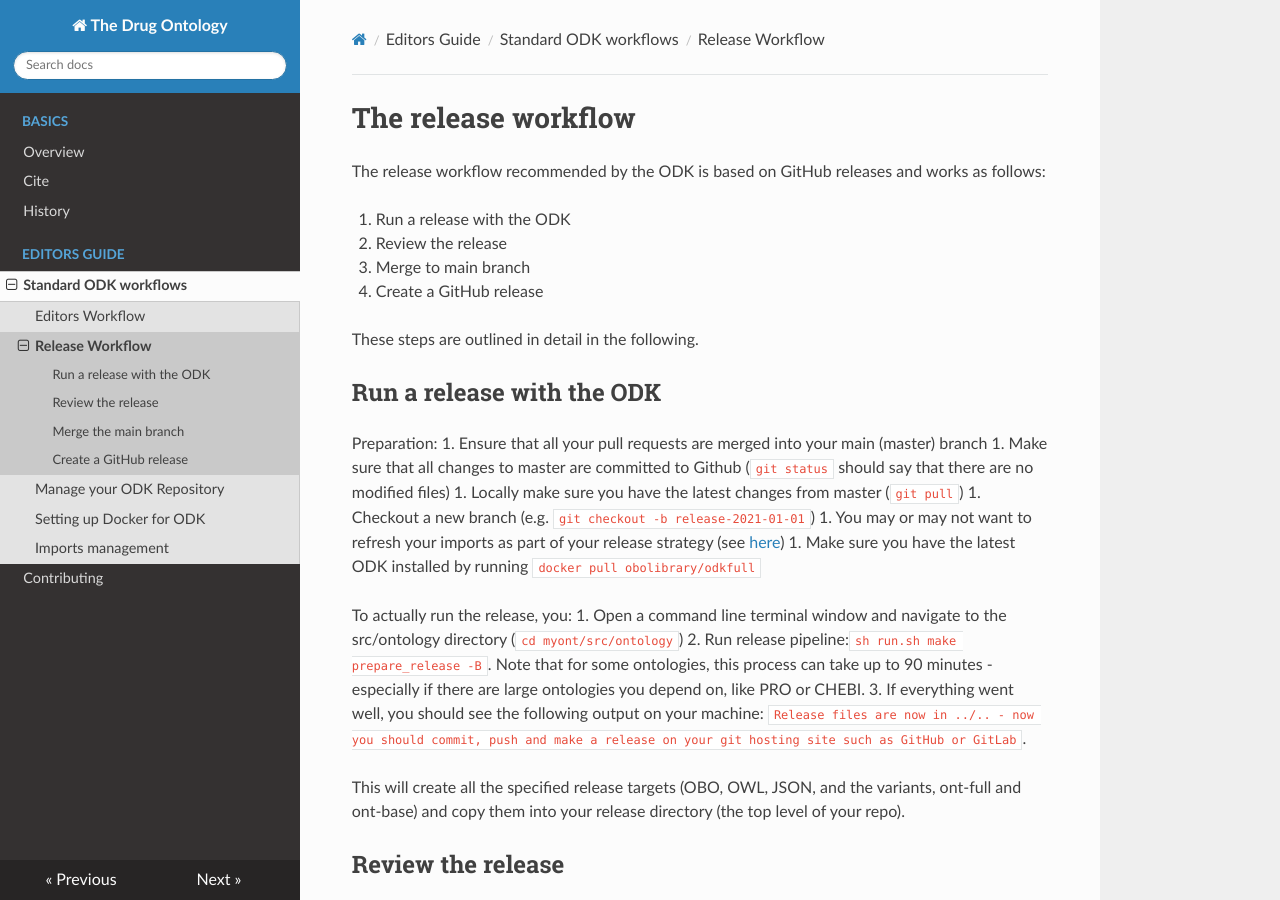
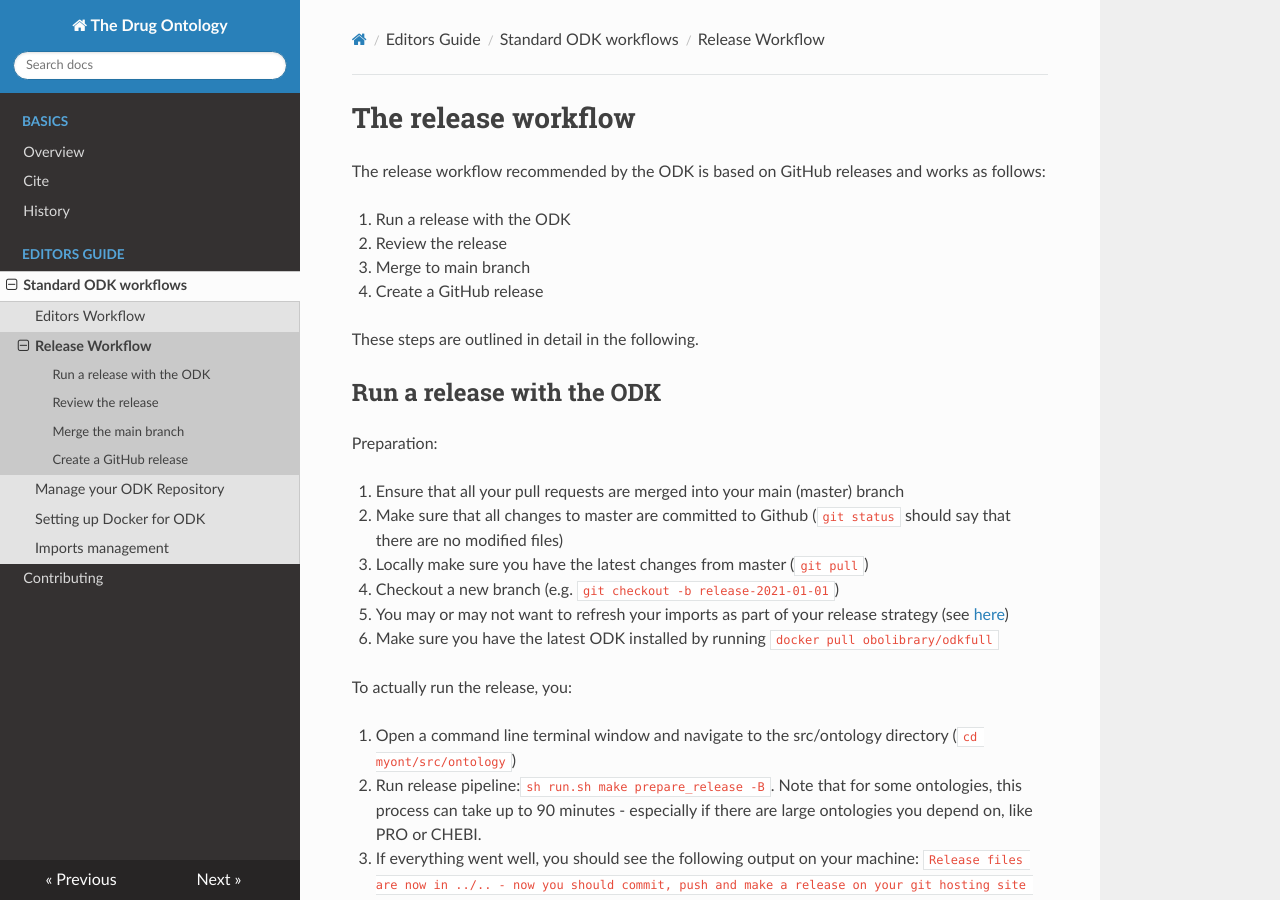
Before and after one commit to mcwdsi/dron, an MkDocs documentation site: the page built from docs/odk-workflows/ReleaseWorkflow.md, in a window 1280 px wide and 900 px high. Built offline with MkDocs 1.6.1, drawn with Linux system fonts in a browser that asks for light colours; nearby versions of some CDN libraries.

Commit message:
Update docs

```diff
--- a/docs/odk-workflows/ReleaseWorkflow.md
+++ b/docs/odk-workflows/ReleaseWorkflow.md
@@ -11,14 +11,16 @@ These steps are outlined in detail in the following.
 ## Run a release with the ODK
 
 Preparation:
+
 1. Ensure that all your pull requests are merged into your main (master) branch
-1. Make sure that all changes to master are committed to Github (`git status` should say that there are no modified files)
-1. Locally make sure you have the latest changes from master (`git pull`)
-1. Checkout a new branch (e.g. `git checkout -b release-2021-01-01`)
-1. You may or may not want to refresh your imports as part of your release strategy (see [here](UpdateImports.md))
-1. Make sure you have the latest ODK installed by running `docker pull obolibrary/odkfull`
+2. Make sure that all changes to master are committed to Github (`git status` should say that there are no modified files)
+3. Locally make sure you have the latest changes from master (`git pull`)
+4. Checkout a new branch (e.g. `git checkout -b release-2021-01-01`)
+5. You may or may not want to refresh your imports as part of your release strategy (see [here](UpdateImports.md))
+6. Make sure you have the latest ODK installed by running `docker pull obolibrary/odkfull`
 
 To actually run the release, you:
+
 1. Open a command line terminal window and navigate to the src/ontology directory (`cd myont/src/ontology`)
 2. Run release pipeline:`sh run.sh make prepare_release -B`. Note that for some ontologies, this process can take up to 90 minutes - especially if there are large ontologies you depend on, like PRO or CHEBI.
 3. If everything went well, you should see the following output on your machine: `Release files are now in ../.. - now you should commit, push and make a release on your git hosting site such as GitHub or GitLab`.
@@ -28,7 +30,7 @@ This will create all the specified release targets (OBO, OWL, JSON, and the vari
 ## Review the release
 1. (Optional) Rough check. This step is frequently skipped, but for the more paranoid among us (like the author of this doc), this is a 3 minute additional effort for some peace of mind. Open the main release (ont.owl) in you favourite development environment (i.e. Protege) and eyeball the hierarchy. We recommend two simple checks:
    1. Does the very top level of the hierarchy look ok? This means that all new terms have been imported/updated correctly.
-   1. Does at least one change that you know should be in this release appear? For example, a new class. This means that the release was actually based on the recent edit file.
+   2. Does at least one change that you know should be in this release appear? For example, a new class. This means that the release was actually based on the recent edit file.
 2. Commit your changes to the branch and make a pull request
 3. In your GitHub pull request, review the following three files in detail (based on our experience):
    1. `ont.obo` (e.g. `go.obo`, `omrse.obo`) - this reflects a useful subset of the whole ontology (everything that can be covered by OBO format). OBO format has that speaking for it: it is very easy to review!
```
Also changed, not shown: docs/contributing.md (added, +1 -0 lines).
